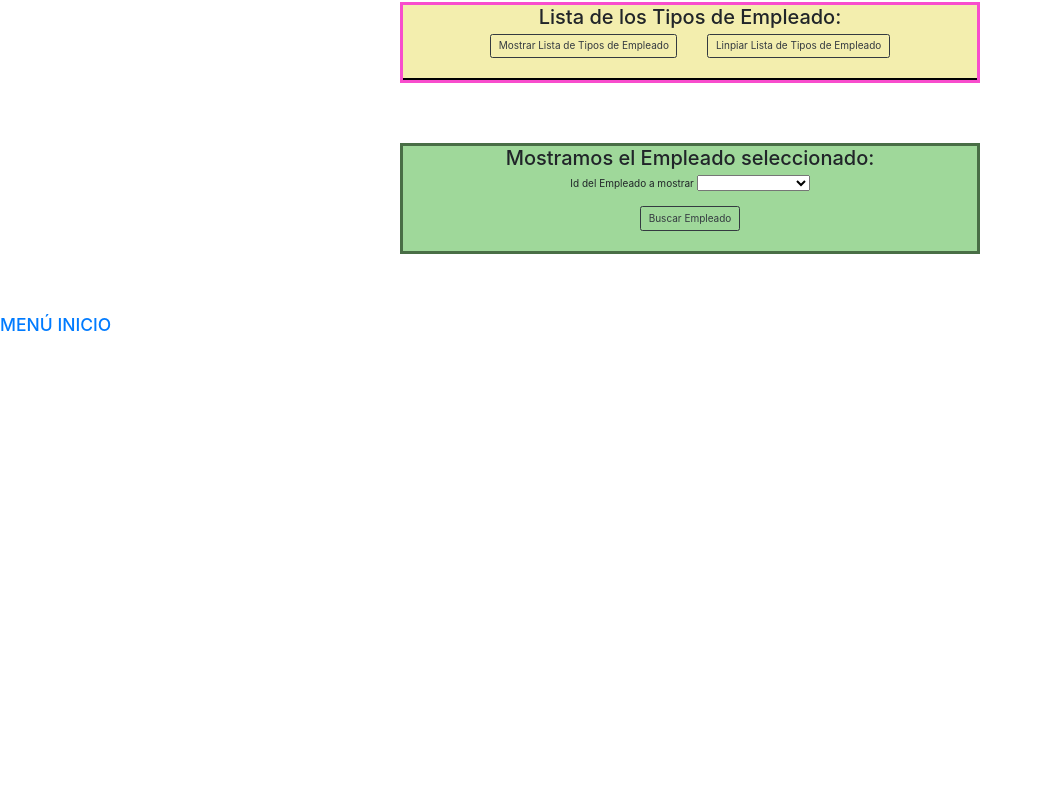
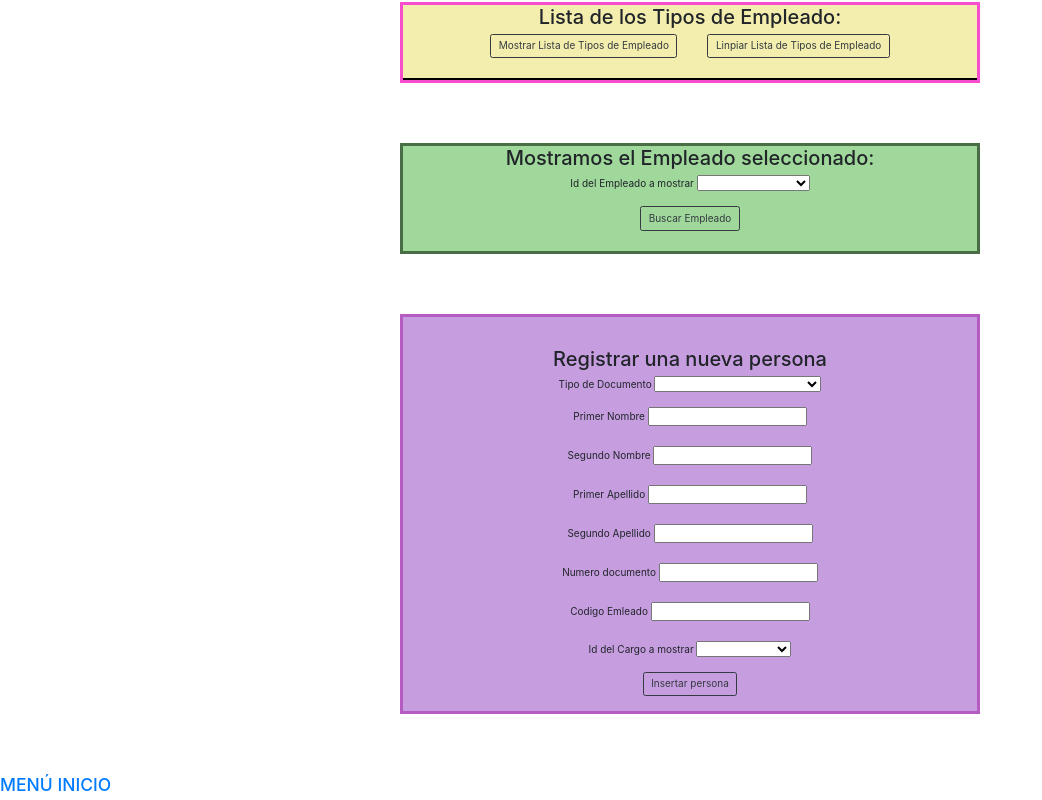
Before and after one commit to JosMiguelMM2/MVM-SYSTEM, an Angular app in the folder Front-End/: page /Empleados in a window 1280 px wide. Shown: the part 361-1161 px from the top of the page, without its empty margins (0-1042 px from the left). Before the commit the page ends 800 px from the top, so only its background shows below. Built offline with nearby package versions, Linux system fonts and the light colour scheme.

Commit message:
inserta en empleados con listas

```diff
--- a/Front-End/src/app/catalogo/catalogo.component.html
+++ b/Front-End/src/app/catalogo/catalogo.component.html
@@ -115,10 +115,10 @@
 
     <form (ngSubmit)="buscarTipCatalogo2()" [formGroup]="filtrarTipCatalogoD">
       Id del Catalogo a mostrar
-      <select class="dropdown"  formControlName="combofiltro2" (click)="ListComboDocu()">
+      <select class="dropdown"  formControlName="combofiltro2" (click)="ListComboDocu()" >
           <option value="value2">documento a buscar</option>
-          <option *ngFor="let TipDocum of comboListaDocum" [value]="TipDocum.Id_catalogo_universal">
-            {{TipDocum.Id_catalogo_universal}} - {{TipDocum.denominacion_universal}}
+          <option *ngFor="let TipDocum2 of comboListaDocum" [value]="TipDocum2.Id_catalogo_universal">
+            {{TipDocum2.Id_catalogo_universal}} - {{TipDocum2.denominacion_universal}}
 
           </option>
       </select>
@@ -130,14 +130,14 @@
     </form>
 
     <ul>
-        <h2>{{TituloCatalogo}}</h2>
+        <h2>{{TituloTipCatalogos}}</h2>
 
         <table class="tabBuscar">
             <thead class="Colb">
-              <th class="b">{{TabBusTipCatalogo[0]}}</th>
-              <th class="b">{{TabBusTipCatalogo[1]}}</th>
-              <th class="b">{{TabBusTipCatalogo[2]}}</th>
-              <th class="b">{{TabBusTipCatalogo[3]}}</th>
+              <th class="b">{{TabBusTipCatalogos[0]}}</th>
+              <th class="b">{{TabBusTipCatalogos[1]}}</th>
+              <th class="b">{{TabBusTipCatalogos[2]}}</th>
+              <th class="b">{{TabBusTipCatalogos[3]}}</th>
 
             </thead>
 
@@ -159,6 +159,57 @@
     </div>
     <br><br><br><br>
 
+     <!--------------------------------------------------------------------------------------------->
+  <!-- para mostrar el un solo Catalogo cargo-->
+
+  <div class="buscar">
+    <h2>Mostramos el Documento seleccionado: </h2>
+
+    <form (ngSubmit)="buscarTipCatalogoCargos()" [formGroup]="filtrarTipCatalogoCargo">
+      Id del Cargo a mostrar
+      <select class="dropdown"  formControlName="combofiltroCargo" (click)="ListComboCargo()" >
+          <option value="value2">Cargo a buscar</option>
+          <option *ngFor="let TipCargo of comboListaCargo" [value]="TipCargo.Id_catalogo_universal">
+            {{TipCargo.Id_catalogo_universal}} - {{TipCargo.denominacion_universal}}
+
+          </option>
+      </select>
+
+      <br><br>
+
+
+      <button type="submit" class="btn btn-outline-dark">Buscar Documento</button>
+    </form>
+
+    <ul>
+        <h2>{{TituloTipCargo}}</h2>
+
+        <table class="tabBuscar">
+            <thead class="Colb">
+              <th class="b">{{TabBusTipCargo[0]}}</th>
+              <th class="b">{{TabBusTipCargo[1]}}</th>
+              <th class="b">{{TabBusTipCargo[2]}}</th>
+              <th class="b">{{TabBusTipCargo[3]}}</th>
+
+            </thead>
+
+            <tbody class="Filb">
+                <tr class="b" *ngFor="let tCarg of MiTipCatalogoCar">
+                    <th class="b">{{tCarg.Id_catalogo_universal}}  </th>
+                    <th class="b">{{tCarg.denominacion_universal}}  </th>
+                    <th class="b">{{tCarg.Pertenece_a}}  </th>
+                    <th class="b">{{tCarg.catalogo_universal}}  </th>
+                </tr>
+            </tbody>
+
+          </table>
+
+        </ul>
+
+      <br>
+
+    </div>
+    <br><br><br><br>
        <!--*************************************************************************-->
     <!-- se incluye el link para la otra página -->
     <div class="dir">
--- a/Front-End/src/app/catalogo/catalogo.component.ts
+++ b/Front-End/src/app/catalogo/catalogo.component.ts
@@ -30,7 +30,13 @@ export class CatalogoComponent implements OnInit {
   TabBusTipCatalogos: any = [];        //Encabezados tabla Tipo de Documento Buscado
   comboListaCatalogos:any=[];
   comboListaDocum:any=[];
-
+//cargos-------------------------
+  comboListacargo:any=[];
+  MiTipCatalogoCar: any=[];
+  comboListaCargo: any=[];
+  TituloTipCargo:any=[];
+  TabBusTipCargo: any = [];
+//editar-------------------------
   TituloTipCatalogoEdit = "";          //Titulo de Tipo de Documento a Editar
   MiTipCatalogoE: any = [];            //Tipo de Documento a Editar
   comboEditarTipCatalogo: any = [];    //Combo Editar Tipo de Documento
@@ -55,6 +61,10 @@ filtrarTipCatalogoE =  new FormGroup(
   filtrarTipCatalogoD =  new FormGroup(
     {
       combofiltro2: new FormControl()
+    });
+filtrarTipCatalogoCargo =  new FormGroup(
+    {
+      combofiltroCargo: new FormControl()
     });
   constructor(
     private formBuilder: FormBuilder,
@@ -98,7 +108,15 @@ public ListComboDocu() {
   },
   error =>{ console.log(error)});
   };
-
+  //-----cargos----
+public ListComboCargo() {
+  this.servi.getTipCatalogoE('/'+3).subscribe((data:{})=>
+  {
+    this.comboListaCargo=data;
+    console.log("por aca 23 "+ this.comboListaCargo.denominacion_universal)
+  },
+  error =>{ console.log(error)});
+  };
 //............................................................................................
 // Lista Tipos de Juguetes.
 
@@ -210,11 +228,29 @@ var filtovalor = this.filtrarTipCatalogoD.getRawValue()['combofiltro2'];
 this.servi.getTipCatalogosa('/'+2+'/'+filtovalor).subscribe((data: {})=>
   {
     this.MiTipCatalogos = data;
-    this.TituloTipCatalogo = "TIPO Catalogo SELECCIONADO";
-    this.TabBusTipCatalogo[0] = "indicador";
-    this.TabBusTipCatalogo[1] = "Denominacion";
-    this.TabBusTipCatalogo[2] = "Grupo";
-    this.TabBusTipCatalogo[3] = "indicador de Grupo";
+    this.TituloTipCatalogos = "TIPO Catalogo SELECCIONADO";
+    this.TabBusTipCatalogos[0] = "indicador";
+    this.TabBusTipCatalogos[1] = "Denominacion";
+    this.TabBusTipCatalogos[2] = "Grupo";
+    this.TabBusTipCatalogos[3] = "indicador de Grupo";
+  },
+    error => { console.log(error) });
+}
+// -----------------------------------------------------------------------------------------
+// Consulta un tipo de cargos por medio de su id.
+
+public buscarTipCatalogoCargos()
+{
+var filtovalor = this.filtrarTipCatalogoCargo.getRawValue()['combofiltroCargo'];
+
+this.servi.getTipCatalogosa('/'+3+'/'+filtovalor).subscribe((data: {})=>
+  {
+    this.MiTipCatalogoCar = data;
+    this.TituloTipCargo = "TIPO Catalogo SELECCIONADO";
+    this.TabBusTipCargo[0] = "indicador";
+    this.TabBusTipCargo[1] = "Denominacion";
+    this.TabBusTipCargo[2] = "Grupo";
+    this.TabBusTipCargo[3] = "indicador de Grupo";
   },
     error => { console.log(error) });
 }
@@ -229,9 +265,13 @@ this.servi.getTipCatalogosa('/'+2+'/'+filtovalor).subscribe((data: {})=>
       {
         combofiltro: []
       });
-      this.filtrarTipCatalogoD = this.formBuilder.group(
+    this.filtrarTipCatalogoD = this.formBuilder.group(
         {
           combofiltro2: []
+        });
+    this.filtrarTipCatalogoCargo = this.formBuilder.group(
+        {
+          combofiltroCargo: []
         });
     this.ListaCatalogoE = this.formBuilder.group(
       {
--- a/Front-End/src/app/empleado/empleado.component.html
+++ b/Front-End/src/app/empleado/empleado.component.html
@@ -118,6 +118,65 @@
     </div>
     <br><br><br><br>
 
+    <div class="crea">
+      <br><br>
+      <h2>Registrar una nueva persona</h2>
+
+      <form (ngSubmit)="InsertarTipEmpleado()" [formGroup]="InsertarGTipEmpleado">
+          Tipo de Documento
+          <select class="dropdown" formControlName="combofiltro2" (click)="ListComboDocu()" formControlName="textTipDocum" >
+              <option value="value2">Seleccione tipo de Documento</option>
+              <option *ngFor="let TipDocum of comboListaDocum" [value]="TipDocum.Id_catalogo_universal">
+                {{TipDocum.Id_catalogo_universal}} - {{TipDocum.denominacion_universal}}
+              </option>
+          </select>
+
+          <br><br>
+          Primer Nombre
+          <label for="N1Persona"><input type="text" name="N1Persona" id="N1Persona"
+             formControlName="textPrimeNombreEmp"></label>
+
+          <br><br>
+          Segundo Nombre
+          <label for="N2Persona"><input type="text" name="N2Persona" id="N2Persona"
+             formControlName="textSegundoNombreEmp"></label>
+          <br><br>
+
+          Primer Apellido
+          <label for="A1Persona"><input type="text" name="A1Persona" id="A1Persona"
+             formControlName="textPrimerApellidoEmp"></label>
+
+          <br><br>
+          Segundo Apellido
+          <label for="A2Persona"><input type="text" name="A2Persona" id="A2Persona"
+             formControlName="textSegundoApellodoEmp"></label>
+
+          <br><br>
+          Numero documento
+          <label for="documento"><input type="text" name="documento" id="documento"
+             formControlName="textNumDocEmp"></label>
+
+          <br><br>
+          Codigo Emleado
+          <label for="Codigo"><input type="text" name="Codigo" id="Codigo"
+             formControlName="textCodigoEmp"></label>
+          <br><br>
+          Id del Cargo a mostrar
+          <select class="dropdown"  formControlName="combofiltroCargo" (click)="ListComboCargo()" formControlName="textCargoEmp"  >
+          <option value="value2">Cargo a buscar</option>
+          <option *ngFor="let TipCargo of comboListaCargo" [value]="TipCargo.Id_catalogo_universal">
+            {{TipCargo.Id_catalogo_universal}} - {{TipCargo.denominacion_universal}}
+
+          </option>
+      </select>
+
+          <br><br>
+          <button type="submit" class="btn btn-outline-dark">Insertar persona</button>
+      </form>
+      <br>
+
+  </div>
+  <br><br><br><br>
 
 
     <!--*************************************************************************-->
--- a/Front-End/src/app/empleado/empleado.component.ts
+++ b/Front-End/src/app/empleado/empleado.component.ts
@@ -28,11 +28,19 @@ export class EmpleadoComponent implements OnInit {
   controlLista = 1;               //Control para limpiar la lista
   BuscarEvalor = 1;               //Control para carga del valor a buscar
 
-  CatalogoTipDoc:any=[];
-  TituloCatalogoTipDoc="";
-  TabBusCatalogoTipDoc: any=[];
-  comboListarCatalogoTipDoc: any=[];
+  MiTipCatalogo: any = [];             //Tipo de Documento Buscado
+  TituloTipCatalogo = "";              //Titulo de Tipo de Documento Buscado
+  TabBusTipCatalogo: any = [];        //Encabezados tabla Tipo de Documento Buscado
+  comboListaTipCatalogo: any = [];     //Combo Buscar Tipo de Documento
+  MiTipCatalogos: any = [];
+  comboListaDocum:any =[];
 
+  ///------cargos---
+  comboListacargo:any=[];
+  MiTipCatalogoCar: any=[];
+  comboListaCargo: any=[];
+  TituloTipCargo:any=[];
+  TabBusTipCargo: any = [];
   //*****************************************************************************
  //Form group
  ListaEmpleados = new FormGroup(
@@ -44,11 +52,15 @@ filtrarTipEmpleado =  new FormGroup(
   {
     combofiltro: new FormControl()
   });
-
+filtrarTipCatalogoD =  new FormGroup(
+    {
+      combofiltro2: new FormControl()
+    });
 
   InsertarGTipEmpleado =  new FormGroup(
     {
-      combofiltroDocumento:new FormControl(),
+      combofiltroCargo:new FormControl(),
+      combofiltro2:new FormControl(),
       textTipDocum: new FormControl(),
       textPrimeNombreEmp:new FormControl(),
       textSegundoNombreEmp:new FormControl(),
@@ -99,7 +111,23 @@ public consultaEmpleadosI()
           this.tablaEmpleado[5] = "Cargo";
       });
   }
+  public ListComboDocu() {
+    this.servi.getTipCatalogoE('/'+2).subscribe((data:{})=>
+    {
+      this.comboListaDocum=data;
+      console.log("por aca 23 "+ this.comboListaDocum.denominacion_universal)
+    },
+    error =>{ console.log(error)});
+    };
 
+    public ListComboCargo() {
+      this.servi.getTipCatalogoE('/'+3).subscribe((data:{})=>
+      {
+        this.comboListaCargo=data;
+        console.log("por aca 23 "+ this.comboListaCargo.denominacion_universal)
+      },
+      error =>{ console.log(error)});
+      };
 //............................................................................................
 // Lista Tipos de Empleados.
 
@@ -147,22 +175,7 @@ public consultaEmpleados(op:any)
             // this.ActualizarATipDoc.removeControl("textnuevotipdoc");
             // this.ActualizarATipDoc.removeControl("textnuevoinicialestipdoc");
             console.error(" El listado 5 " );
-          }    /*
-          else if(op == 4)
-          {
-            this.comboListarCatalogo = JSON.parse(data);
-            this.Catalogo = null;
-            this.TituloCatalogo = "";
-            this.TabBusCatalogo[0] = "";
-            this.TabBusCatalogo[1] = "";
-            this.TabBusCatalogo[2] = "";
-            this.TabBusCatalogo[3] = "";
-            this.TabBusCatalogo[4] = "";
-            this.TabBusCatalogo[5] = "";
-
-            //console.error(" El listado 4 " );
-          }  */
-
+          }
     },
       error => { console.error(error + " ") });
   }
@@ -181,19 +194,22 @@ public consultaEmpleados(op:any)
   }
 
 }
-/*
-public consultaCatalogoTipDoc(op:any){
-  if(this.controlLista==1){
-    this.servi.getTipCatalogosa().subscribe((data: any)=>{
-      if(op==1){
-        let dat=data;
-        this.comboListarCatalogoTipDoc=JSON.parse("2");
-        this.CatalogoTipDoc=null;
-      }
-    })
-  }
-}*/
+//------------lista de catalogos--------------
+public buscarTipCatalogo2()
+{
+var filtovalor = this.filtrarTipCatalogoD.getRawValue()['combofiltro2'];
 
+this.servi.getTipCatalogosa('/'+2+'/'+filtovalor).subscribe((data: {})=>
+  {
+    this.MiTipCatalogos = data;
+    this.TituloTipCatalogo = "TIPO Catalogo SELECCIONADO";
+    this.TabBusTipCatalogo[0] = "indicador";
+    this.TabBusTipCatalogo[1] = "Denominacion";
+    this.TabBusTipCatalogo[2] = "Grupo";
+    this.TabBusTipCatalogo[3] = "indicador de Grupo";
+  },
+    error => { console.log(error) });
+}
 
 //--------------------------------------------------------------------------------------------->
 //para Limpiar la lista
@@ -243,17 +259,19 @@ public buscarTipEmpleado()
 
 public InsertarTipEmpleado() {
 
+  var datosvalo1 = this.InsertarGTipEmpleado.getRawValue()['textTipDocum'];
+  var datosvalo2 = this.InsertarGTipEmpleado.getRawValue()['textPrimeNombreEmp'];
+  var datosvalo3 = this.InsertarGTipEmpleado.getRawValue()['textSegundoNombreEmp'];
+  var datosvalo4 = this.InsertarGTipEmpleado.getRawValue()['textPrimerApellidoEmp'];
+  var datosvalo5 = this.InsertarGTipEmpleado.getRawValue()['textSegundoApellodoEmp'];
+  var datosvalo6 = this.InsertarGTipEmpleado.getRawValue()['textNumDocEmp'];
+  var datosvalo7 = this.InsertarGTipEmpleado.getRawValue()['textCodigoEmp'];
+  var datosvalo8 = this.InsertarGTipEmpleado.getRawValue()['textCargoEmp'];
 
-  var datosvalo1 = this.InsertarGTipEmpleado.getRawValue()['textTipIdCat'];
-  var datosvalo2 = this.InsertarGTipEmpleado.getRawValue()['textIniTipNom1emp'];
-  var datosvalo3 = this.InsertarGTipEmpleado.getRawValue()['textIniTipNom2emp'];
-  var datosvalo4 = this.InsertarGTipEmpleado.getRawValue()['textIniTipApe1emp'];
-  var datosvalo5 = this.InsertarGTipEmpleado.getRawValue()['textIniTipApe2emp'];
-  var datosvalo6 = this.InsertarGTipEmpleado.getRawValue()['textIniTipDocEmple'];
-  var datosvalo7 = this.InsertarGTipEmpleado.getRawValue()['textIniTipNumEmple'];
-  var datosvalo8 = this.InsertarGTipEmpleado.getRawValue()['textIniTipCarEmple'];
-
-  var cadena = { "Id_catalogos_universal": datosvalo1, "nombre1_empleados":datosvalo2,  "nombre2_empleados":datosvalo3, "apellido1_empleados":datosvalo4, "apellido2_empleados":datosvalo5, "tipodocu_empleados":datosvalo6, "numdoc_empleados":datosvalo7, "cargo_empleados":datosvalo8 };
+  var cadena = { "Id_catalogos_universal": datosvalo1, "nombre1_empleados":datosvalo2,
+                  "nombre2_empleados":datosvalo3, "apellido1_empleados":datosvalo4,
+                  "apellido2_empleados":datosvalo5, "tipodocu_empleados":datosvalo6,
+                   "numdoc_empleados":datosvalo7, "cargo_empleados":datosvalo8 };
 
 
   this.servi.insertTipEmpleado(cadena).then
@@ -330,8 +348,16 @@ public InsertarTipEmpleado() {
 
       this.InsertarGTipEmpleado = this.formBuilder.group(
         {
-          textTipEmpleado: [],
-          textIniTipEmpleado:[]
+          combofiltroCargo:[],
+          combofiltro2:[],
+          textTipDocum: [],
+          textPrimeNombreEmp: [],
+          textSegundoNombreEmp:[],
+          textPrimerApellidoEmp:[],
+          textSegundoApellodoEmp:[],
+          textNumDocEmp:[],
+          textCodigoEmp:[],
+          textCargoEmp:[],
         });
         this.formBuilder.group
 
--- a/Front-End/src/app/juguetes.service.ts
+++ b/Front-End/src/app/juguetes.service.ts
@@ -148,7 +148,7 @@ export class JuguetesService {
 {
     return this.http.get(this.Url + '/tipCatalogo'+id, httpOptions);
 }
-//mostrar un solo Jugute
+//mostrar un solo documento
 getTipCatalogosa(id: any): Observable<any>
 {
     // console.log("  4555  ***** "+this.Url + "/tipContac"+id )
```
Also changed, not shown: 1 other file (tests, documents, lock files or other folders).
